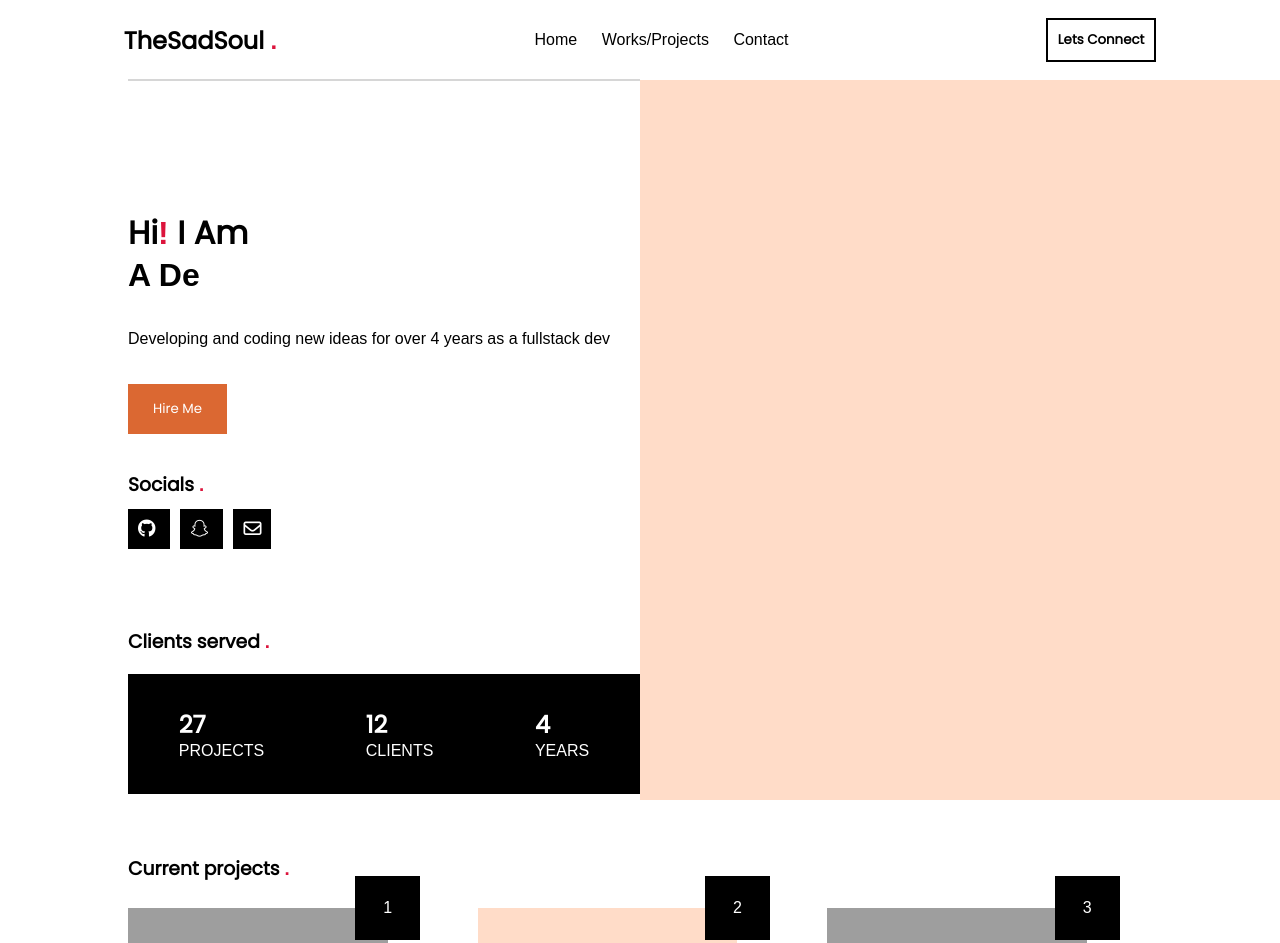
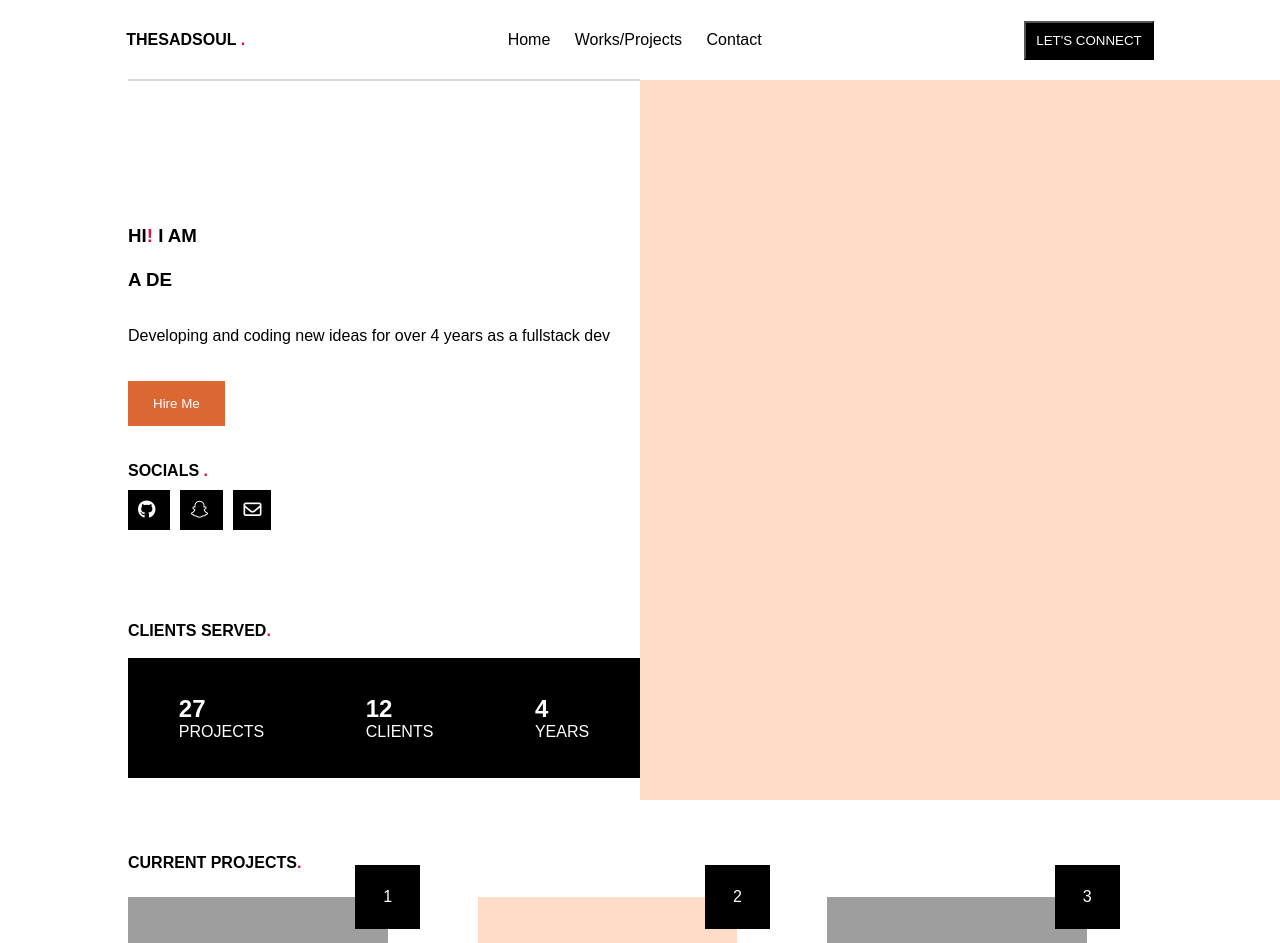
Before and after one commit to thesadsoul/portfolio, a plain HTML site: page index.html in a window 1280 px wide. Shown: the top 943 px of the page. Drawn offline with nearby package versions, Linux system fonts and the light colour scheme; grey boxes are pictures that could not be loaded; a web font is replaced by a local one.

Commit message:
Changed some stuffs

```diff
--- a/css/style.css
+++ b/css/style.css
@@ -12,10 +12,10 @@
   transition: 0.2s all ease-in-out;
   scroll-behavior: smooth;
 }
-h1,h2,h3,h4,h5,h6,button{
+/* h1,h2,h3,h4,h5,h6,button{
   font-family: "Poppins", sans-serif;
 
-}
+} */
 
 /* arrow */
 /* .uparrow {
@@ -94,9 +94,12 @@ h1,h2,h3,h4,h5,h6,button{
 }
 .header .right button {
   padding: 10px;
-  background-color: white;
-  border: 2px solid black;
+  color: white;
+  /* border: 2px solid black; */
   cursor: pointer;
+  /* background-color: rgb(219, 104, 50);
+   */
+   background: black;
 }
 .header .right button:hover {
   transform: translateX(10px);
--- a/index.html
+++ b/index.html
@@ -20,7 +20,7 @@
             <img src="./images/ninja.gif" alt="" style="height:100%;width:100%">
         </div> -->
         <div class="left">
-            <h2>TheSadSoul <span>.</span></h2>
+            <h4>THESADSOUL <span>.</span></h4>
         </div>
         <div class="mid">
             <a href="#">Home</a>
@@ -30,7 +30,7 @@
         </div>
         <div class="right">
             <button onclick='window.location.href="https://www.discordapp.com/users/872413462947573770"'>
-                <h4>Lets Connect</h4>
+                LET'S CONNECT
             </button>
         </div>
     </div>
@@ -41,9 +41,9 @@
         <div class="lefty">
             <div class="upper">
 
-                <h1>Hi<span>!</span> I Am <br>
-                    <p id="text"></p>
-                </h1>
+                <h3>HI<span>!</span> I AM <br><br>
+                    <p id="text" ></p>
+                </h3>
                 <br><br>
                 <p>Developing and coding new ideas for over 4 years as a fullstack dev</p>
                 <br><br>
@@ -56,7 +56,7 @@
 
 
                 <br><br><br>
-                <h3>Socials <span>.</span></h3>
+                <h4>SOCIALS <span>.</span></h4>
                 <div class="socials">
                     <a href="https://github.com/thesadsoul"> <i class="fa-brands fa-github"></i> </a>
                     <a href="#"> <i class="fa-brands fa-snapchat"></i> </a>
@@ -64,9 +64,9 @@
 
                 </div>
             </div>
-<br><br><br><br>
+<br><br><br>
             <div class="lower">
-                <h3>Clients served <span>.</span></h3>
+                <h4>CLIENTS SERVED<span>.</span></h4>
                 <br>
 
                 <div class="clients">
@@ -93,7 +93,7 @@
 
     <!-- PROJECTS -->
     <div class="project-container" id="projectcontainer">
-        <h3>Current projects <span style="color:crimson">.</span></h3>
+        <h4>CURRENT PROJECTS<span style="color:crimson">.</span></h4>
         <div class="projects" id="projector">
 
 
--- a/js/textanimator.js
+++ b/js/textanimator.js
@@ -4,7 +4,7 @@ let txt = document.getElementById("text");
 // ADD CUSTOM WORD HERE
 // DONT CHANGE ANY COMMAS OR STYLING
 
-let data = ["Sudarshan Sharma", "A Developer...", "A Designer..."];
+let data = ["SUDARSHAN SHARMA", "A DEVELOPER...", "A DESIGNER..."];
 
 // END OF CHANGEABLE DATA
 
```
